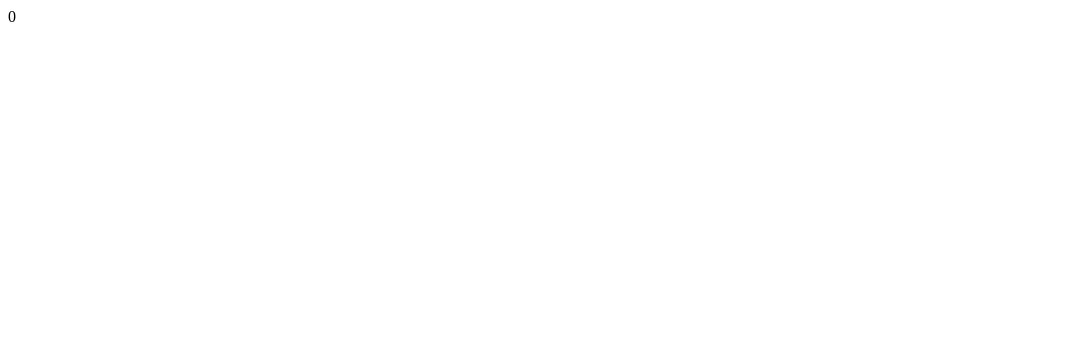
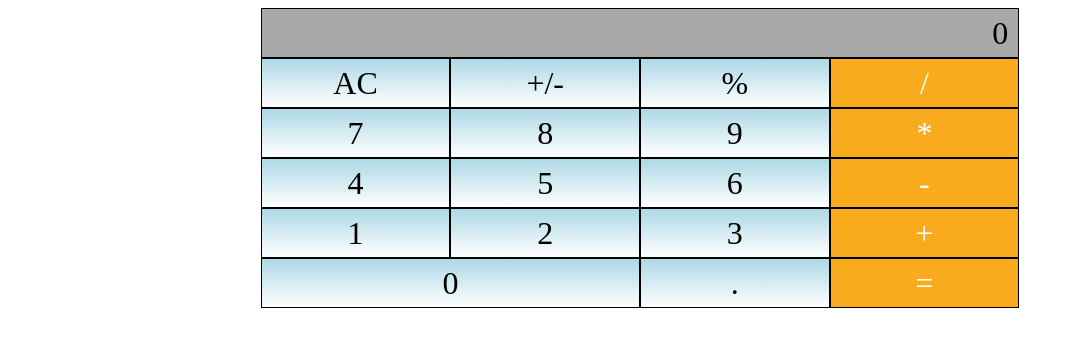
Before and after one commit to Pavan-11/Cloud-Vandhana, a plain HTML site: page calculator/index.html in a window 1280 px wide. Shown: the whole page, without its empty margins (0-1074 px from the left). Drawn offline with Linux system fonts and the light colour scheme.

Commit message:
styling up the page

```diff
--- a/calculator/index.css
+++ b/calculator/index.css
@@ -0,0 +1,54 @@
+*{
+    box-sizing:  border-box;
+}
+
+body{
+    min-height: 100vh;
+    display: flex;
+    justify-content: center;
+    align-items: flex-start;
+}
+.container{
+    display: flex;
+    flex-wrap: wrap;
+    flex : 0 1 60%;
+    min-width: 400px;
+}
+
+.buttons,
+.result{
+    display: flex;
+    flex-wrap: wrap;
+    flex: 0 1 100%;
+}
+
+.result{
+    height: 50px;
+    border: 1px solid black;
+    justify-content: flex-end;
+    align-items: center;
+    font-size: 2rem;
+    background: darkgray;
+    color: black;
+    padding: 0 10px;
+}
+
+.button{
+    display: flex;
+    flex: 0 1 25%;
+    justify-content: center;
+    align-items: center;
+    height: 50px;
+    border : 1px solid black;
+    cursor: pointer;
+    background : -webkit-linear-gradient(bottom, white, lightblue);
+    font-size: 2rem;
+}
+.zero-btn{
+    flex-grow: 2;
+}
+
+.operator{
+    color: white;
+    background: #f8ab1c;
+}
--- a/calculator/index.html
+++ b/calculator/index.html
@@ -1,28 +1,38 @@
 <!DOCTYPE html>
 <html lang="en">
+
 <head>
     <meta charset="UTF-8">
     <meta name="viewport" content="width=device-width, initial-scale=1.0">
+    <link rel="stylesheet" href="index.css">
     <title>Calculator</title>
 </head>
+
 <body>
     <div class="container">
         <div class="result">0</div>
-        <div></div>
-        <div></div>
-        <div></div>
-        <div></div>
-        <div></div>
-        <div></div>
-        <div></div>
-        <div></div>
-        <div></div>
-        <div></div>
-        <div></div>
-        <div></div>
-        <div></div>
-        <div></div>
-        <div></div>
+        <div class="buttons">
+            <span class="button resetBtn">AC</span>
+            <span class="button negative">+/-</span>
+            <span class="button percent">%</span>
+            <span class="button operator">/</span>
+            <span class="button number">7</span>
+            <span class="button number">8</span>
+            <span class="button number">9</span>
+            <span class="button operator">*</span>
+            <span class="button number">4</span>
+            <span class="button number">5</span>
+            <span class="button number">6</span>
+            <span class="button operator">-</span>
+            <span class="button number">1</span>
+            <span class="button number">2</span>
+            <span class="button number">3</span>
+            <span class="button operator">+</span>
+            <span class="button number zero-btn">0</span>
+            <span class="button number dot">.</span>
+            <span class="button operator">=</span>
+        </div>
     </div>
 </body>
+
 </html>
```
